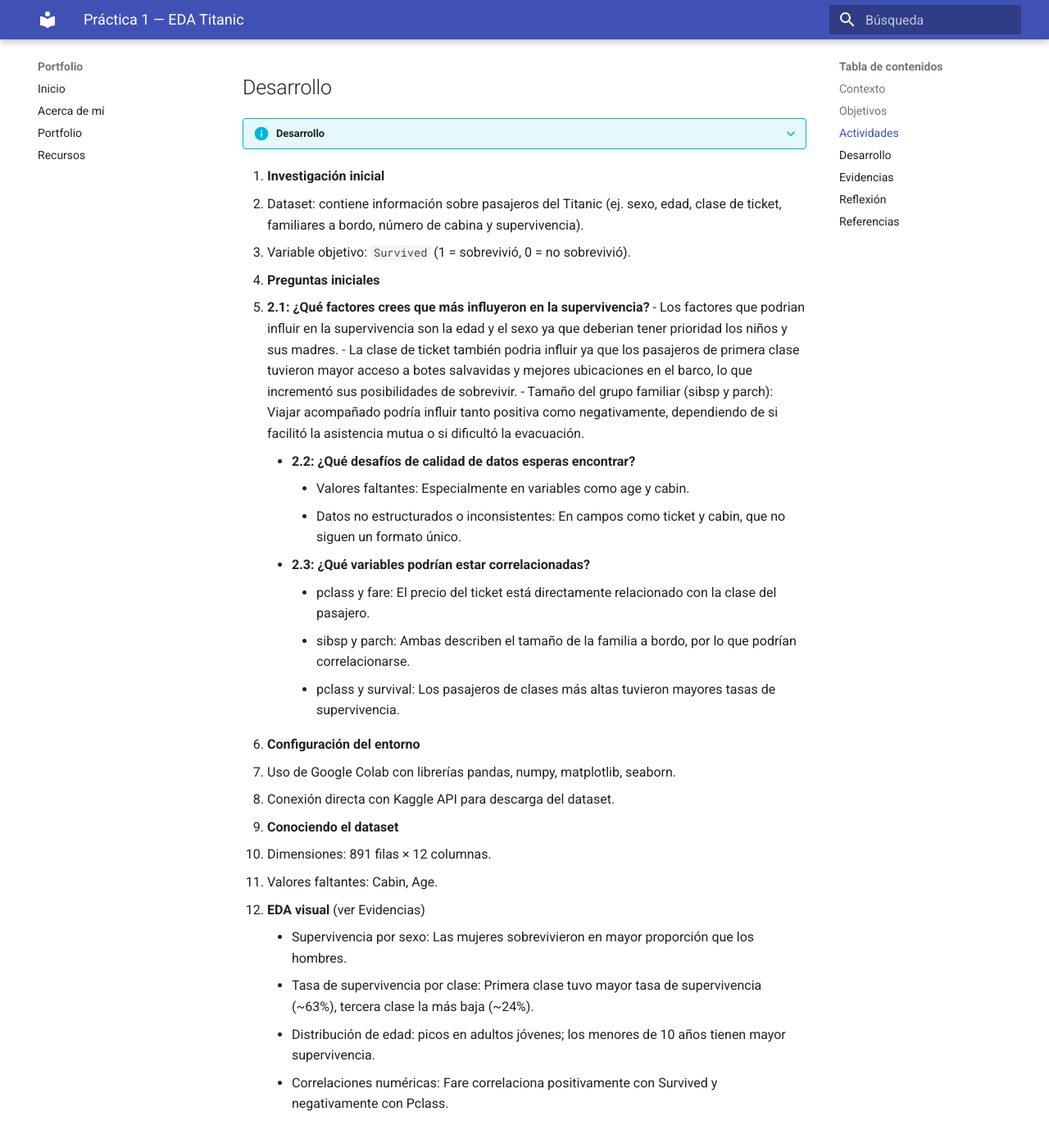
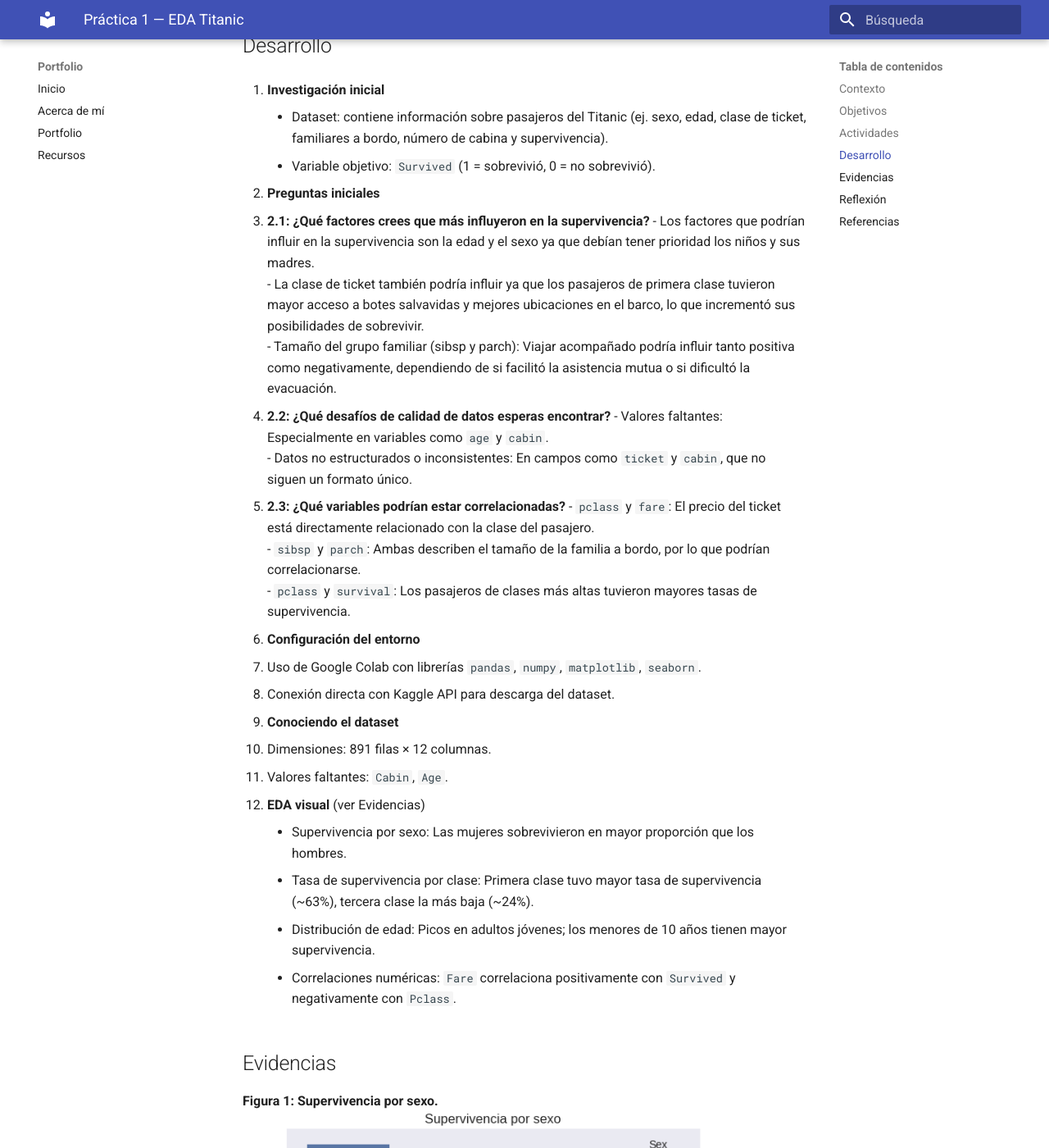
Before and after one commit to manuruiz5/Portafolio-IA, an MkDocs documentation site: the page built from docs/portfolio/Practica-1/01-EDA-Titanic.md, in a window 1280 px wide and 1400 px high, scrolled down 957 px. Shown: the whole window at 82% size. Built offline with MkDocs 1.6.1 and Material for MkDocs 9.7.7, drawn with Linux system fonts in a browser that asks for light colours; some of the changed text lies outside the part shown.

Commit message:
practica 1

```diff
--- a/docs/portfolio/Practica-1/01-EDA-Titanic.md
+++ b/docs/portfolio/Practica-1/01-EDA-Titanic.md
@@ -9,7 +9,7 @@ date: 2025-08-15
 
 Esta práctica consistió en realizar un **Análisis Exploratorio de Datos (EDA)** sobre el dataset del Titanic, disponible en [Kaggle](https://www.kaggle.com/competitions/titanic/data).
 
-La solución se encuentra en  [GoogleColab] (https://colab.research.google.com/drive/1pCw_QCZsqQB8gcLmOhqY-XBz3gmItlxT?usp=sharing).
+La solución se encuentra en  [GoogleColab](https://colab.research.google.com/drive/1pCw_QCZsqQB8gcLmOhqY-XBz3gmItlxT?usp=sharing).
 
 El objetivo fue explorar y comprender la estructura de los datos, identificar patrones iniciales y posibles problemas de calidad que afecten el modelado posterior.
 
@@ -30,38 +30,39 @@ El objetivo fue explorar y comprender la estructura de los datos, identificar pa
 | Visualizaciones iniciales                   | 15m    | Gráficos y relaciones clave          |
 
 ## Desarrollo
-???+ info "Desarrollo"
+
 1. **Investigación inicial**
-   - Dataset: contiene información sobre pasajeros del Titanic (ej. sexo, edad, clase de ticket,  familiares a bordo, número de cabina y supervivencia).
-
-  -  Variable objetivo: `Survived` (1 = sobrevivió, 0 = no sobrevivió).
+    - Dataset: contiene información sobre pasajeros del Titanic (ej. sexo, edad, clase de ticket, familiares a bordo, número de cabina y supervivencia).
+    - Variable objetivo: `Survived` (1 = sobrevivió, 0 = no sobrevivió).
 
 2. **Preguntas iniciales**
    - **2.1: ¿Qué factores crees que más influyeron en la supervivencia?**
-        - Los factores que podrian influir en la supervivencia son la edad y el sexo ya que deberian tener prioridad los niños y sus madres.
-        - La clase de ticket también podria influir ya que los pasajeros de primera clase tuvieron mayor acceso a botes salvavidas y mejores ubicaciones en el barco, lo que incrementó sus posibilidades de sobrevivir.
+        - Los factores que podrían influir en la supervivencia son la edad y el sexo ya que debían tener prioridad los niños y sus madres.
+        - La clase de ticket también podría influir ya que los pasajeros de primera clase tuvieron mayor acceso a botes salvavidas y mejores ubicaciones en el barco, lo que incrementó sus posibilidades de sobrevivir.
         - Tamaño del grupo familiar (sibsp y parch): Viajar acompañado podría influir tanto positiva como negativamente, dependiendo de si facilitó la asistencia mutua o si dificultó la evacuación.
-    - **2.2: ¿Qué desafíos de calidad de datos esperas encontrar?**
-        - Valores faltantes: Especialmente en variables como age y cabin.
-        - Datos no estructurados o inconsistentes: En campos como ticket y cabin, que no siguen un formato único.
-    - **2.3: ¿Qué variables podrían estar correlacionadas?**
-        - pclass y fare: El precio del ticket está directamente relacionado con la clase del pasajero.
-        - sibsp y parch: Ambas describen el tamaño de la familia a bordo, por lo que podrían correlacionarse.
-        - pclass y survival: Los pasajeros de clases más altas tuvieron mayores tasas de supervivencia.
+
+   - **2.2: ¿Qué desafíos de calidad de datos esperas encontrar?**
+        - Valores faltantes: Especialmente en variables como `age` y `cabin`.
+        - Datos no estructurados o inconsistentes: En campos como `ticket` y `cabin`, que no siguen un formato único.
+
+   - **2.3: ¿Qué variables podrían estar correlacionadas?**
+        - `pclass` y `fare`: El precio del ticket está directamente relacionado con la clase del pasajero.
+        - `sibsp` y `parch`: Ambas describen el tamaño de la familia a bordo, por lo que podrían correlacionarse.
+        - `pclass` y `survival`: Los pasajeros de clases más altas tuvieron mayores tasas de supervivencia.
 
 3. **Configuración del entorno**
-   - Uso de Google Colab con librerías pandas, numpy, matplotlib, seaborn.
+   - Uso de Google Colab con librerías `pandas`, `numpy`, `matplotlib`, `seaborn`.
    - Conexión directa con Kaggle API para descarga del dataset.
+
 4. **Conociendo el dataset**
    - Dimensiones: 891 filas × 12 columnas.
-   - Valores faltantes: Cabin, Age.
+   - Valores faltantes: `Cabin`, `Age`.
 
 5. **EDA visual** (ver Evidencias)
     - Supervivencia por sexo: Las mujeres sobrevivieron en mayor proporción que los hombres.
     - Tasa de supervivencia por clase: Primera clase tuvo mayor tasa de supervivencia (~63%), tercera clase la más baja (~24%).
-    - Distribución de edad: picos en adultos jóvenes; los menores de 10 años tienen mayor supervivencia.
-    - Correlaciones numéricas: Fare correlaciona positivamente con Survived y negativamente con Pclass.
-
+    - Distribución de edad: Picos en adultos jóvenes; los menores de 10 años tienen mayor supervivencia.
+    - Correlaciones numéricas: `Fare` correlaciona positivamente con `Survived` y negativamente con `Pclass`.
 
 ## Evidencias
 **Figura 1: Supervivencia por sexo.**
```
